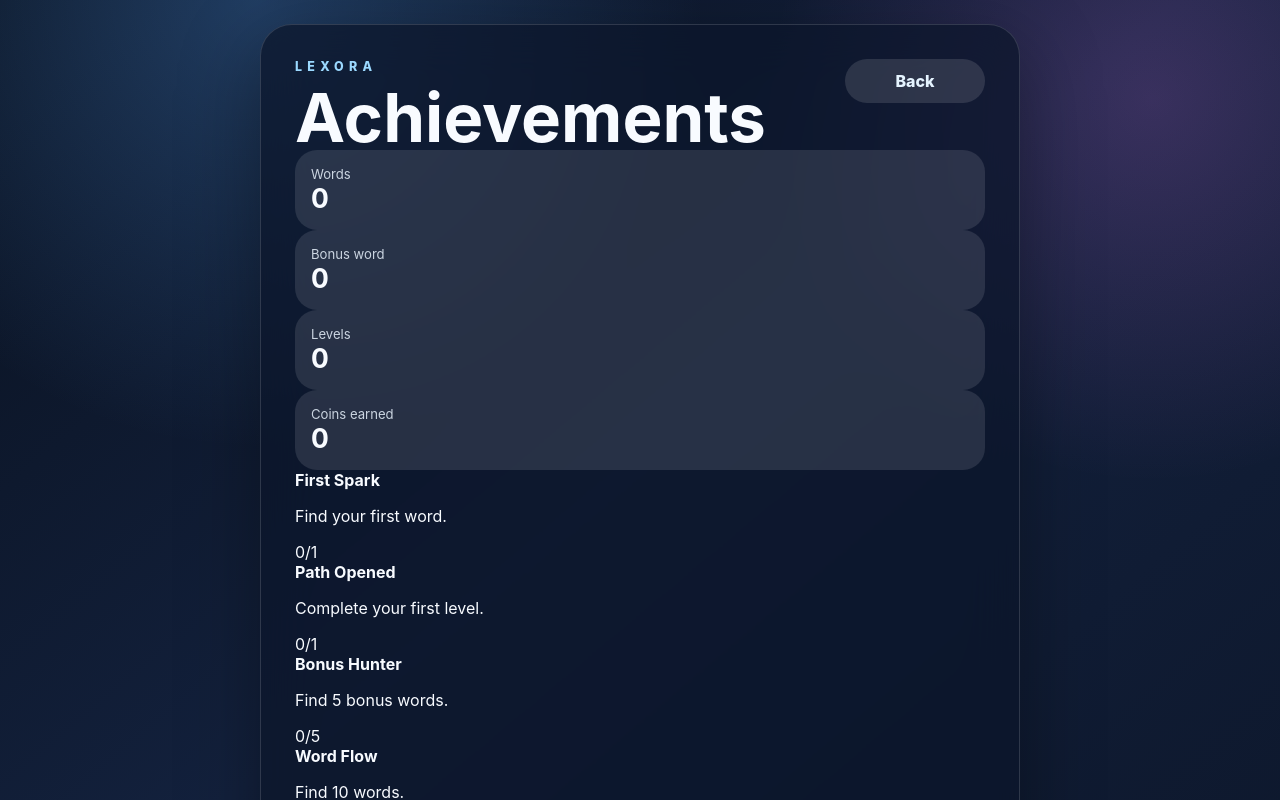
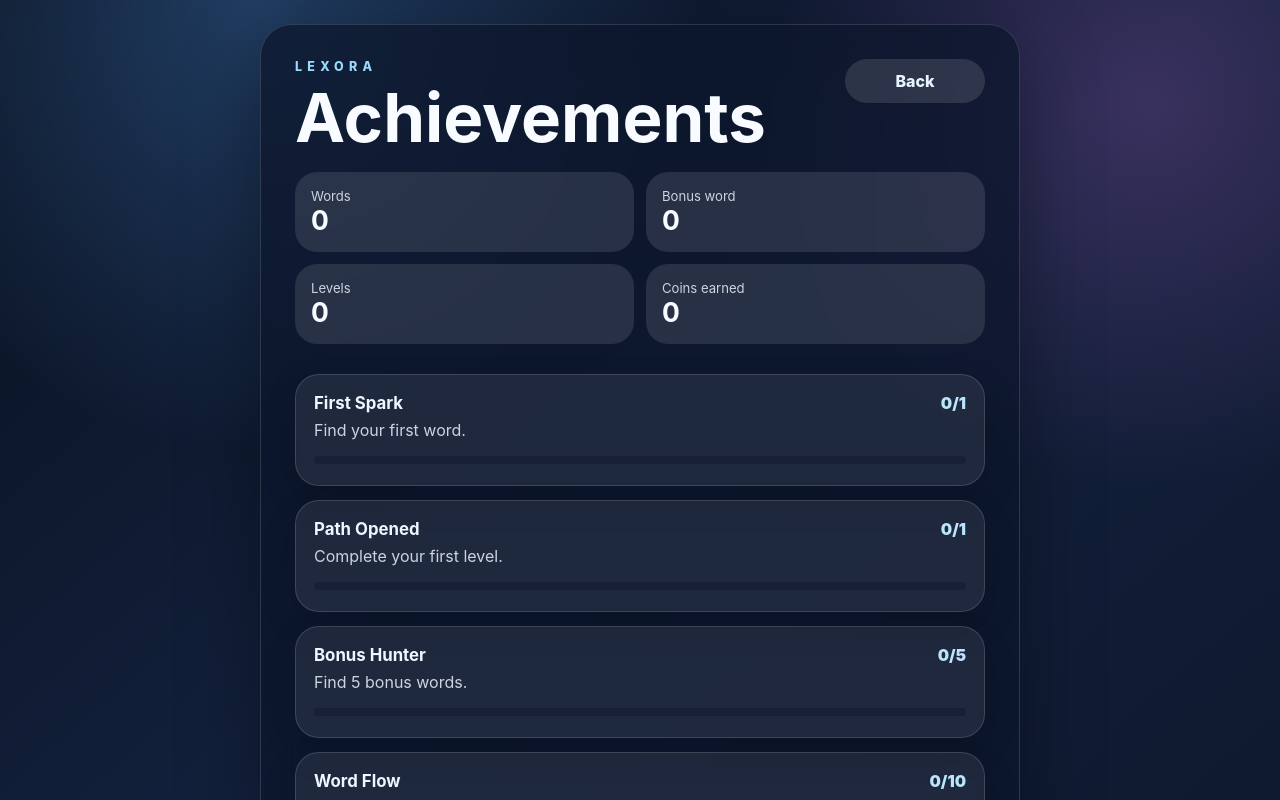
Before and after one commit to foxboxstudiodev/Lexora, a React (Vite) app: page / in a window 1280 px wide. Both pictures are taken after a click on the button "Achievements". Shown: the top 800 px of the page. Built offline with nearby package versions, Linux system fonts and the light colour scheme.

Commit message:
Style achievements screen

```diff
--- a/src/styles/global.css
+++ b/src/styles/global.css
@@ -91,17 +91,56 @@ h2 { font-size: clamp(2.2rem, 6vw, 4.2rem); }
 .primary-actions { margin-top: 24px; }
 .primary-button, .secondary-button { min-width: 140px; justify-content: center; font-weight: 850; }
 
-.stat-grid { display: grid; grid-template-columns: repeat(2, minmax(0, 1fr)); gap: 12px; margin: 22px 0; }
+.stat-grid, .stats-grid { display: grid; grid-template-columns: repeat(2, minmax(0, 1fr)); gap: 12px; margin: 22px 0; }
 .stat-card, .reward-card { padding: 16px; border-radius: 22px; background: rgba(255, 255, 255, 0.11); }
 .stat-card span, .reward-card span { display: block; color: #cbd5e1; font-size: 0.82rem; }
 .stat-card strong, .reward-card strong { font-size: 1.65rem; }
 
 .screen-header, .game-topbar { display: flex; justify-content: space-between; align-items: flex-start; gap: 12px; }
 
-.settings-list {
+.achievement-list, .settings-list {
   display: grid;
   gap: 14px;
   margin-top: 30px;
+}
+
+.achievement-card {
+  position: relative;
+  overflow: hidden;
+  min-height: 112px;
+  border: 1px solid rgba(255, 255, 255, 0.14);
+  border-radius: 24px;
+  padding: 18px;
+  color: #eef7ff;
+  background: rgba(255, 255, 255, 0.08);
+  display: grid;
+  grid-template-columns: 1fr auto;
+  gap: 12px;
+  box-shadow: 0 14px 34px rgba(0, 0, 0, 0.16);
+}
+
+.achievement-card strong { font-size: 1.05rem; }
+.achievement-card p { margin: 6px 0 0; color: #cbd5e1; line-height: 1.45; }
+.achievement-card > span { font-weight: 950; color: #bae6fd; }
+.achievement-card.unlocked {
+  background: linear-gradient(135deg, rgba(34, 197, 94, 0.28), rgba(59, 130, 246, 0.18));
+  box-shadow: 0 0 34px rgba(34, 197, 94, 0.16), 0 14px 34px rgba(0, 0, 0, 0.16);
+}
+
+.achievement-progress {
+  grid-column: 1 / -1;
+  height: 8px;
+  border-radius: 999px;
+  background: rgba(15, 23, 42, 0.46);
+  overflow: hidden;
+}
+
+.achievement-progress i {
+  display: block;
+  height: 100%;
+  border-radius: inherit;
+  background: linear-gradient(90deg, #38bdf8, #a78bfa, #22c55e);
+  box-shadow: 0 0 18px rgba(56, 189, 248, 0.42);
 }
 
 .setting-row {
@@ -348,5 +387,5 @@ h2 { font-size: clamp(2.2rem, 6vw, 4.2rem); }
   .hero-panel, .screen-panel { padding: 24px; }
   .game-card { min-height: 680px; border-radius: 26px; }
   .letter { width: 66px; height: 66px; }
-  .stat-grid { grid-template-columns: 1fr 1fr; }
+  .stat-grid, .stats-grid { grid-template-columns: 1fr 1fr; }
 }
```
